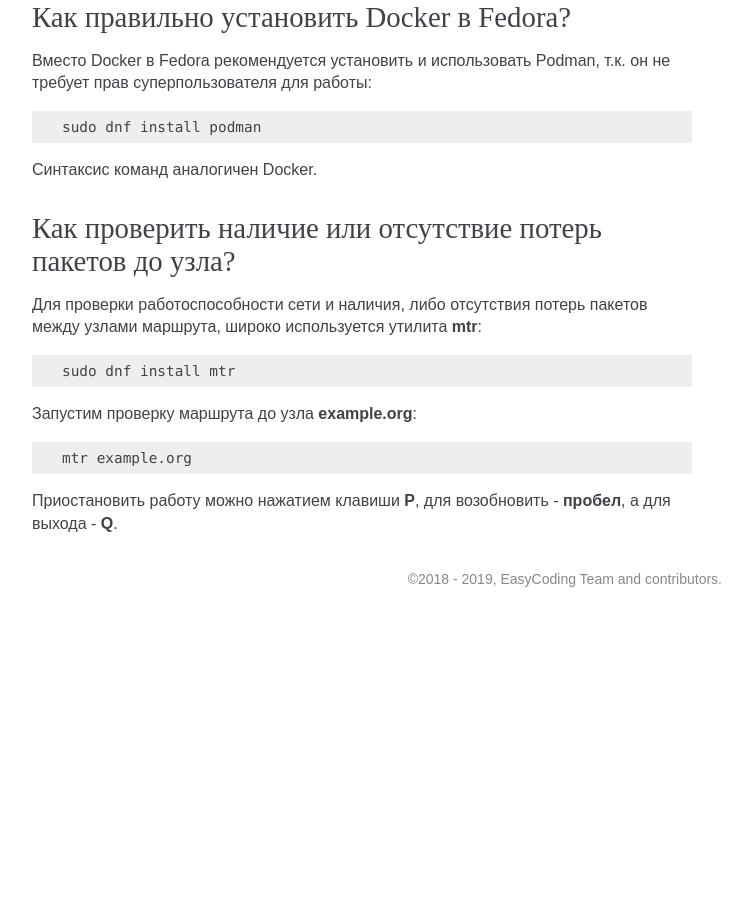
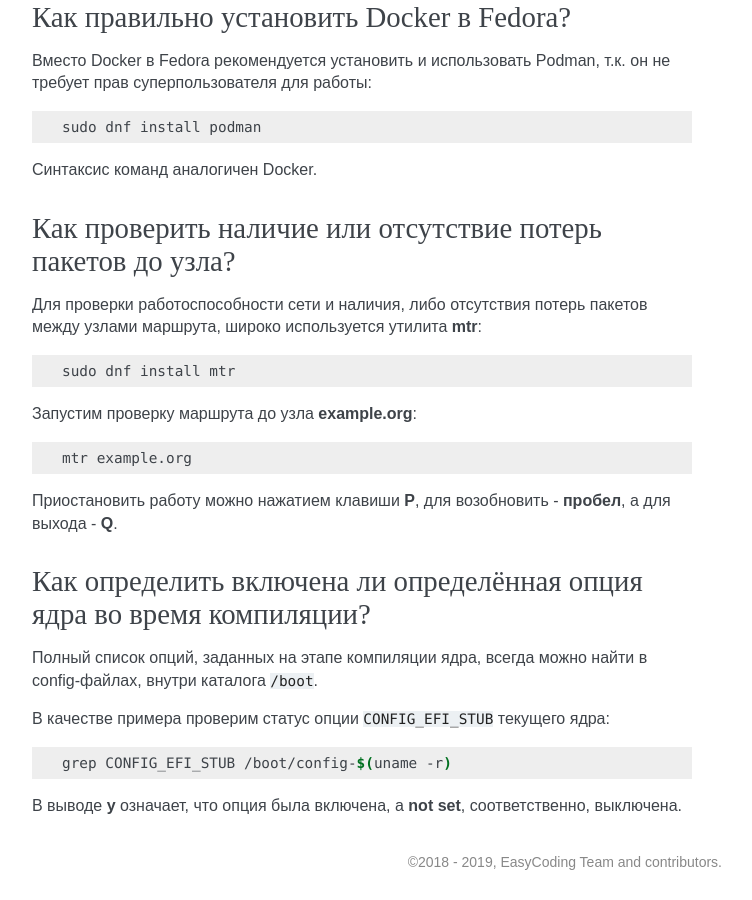
Before and after one commit to RussianFedora/FAQ, a Sphinx documentation site: the page built from source/administration.rst, in a window 1280 px wide and 900 px high, scrolled down 16586 px. Shown: the whole window, without its empty margins (388-1140 px from the left). Built offline with Sphinx 7.4.7, drawn with Linux system fonts in a browser that asks for light colours; before the commit the page ends 17203 px from its top, so only the background shows below that; some of the changed text lies outside the part shown.

Commit message:
Added question about kernel build options.

```diff
--- a/source/administration.rst
+++ b/source/administration.rst
@@ -998,3 +998,19 @@
     mtr example.org
 
 Приостановить работу можно нажатием клавиши **P**, для возобновить - **пробел**, а для выхода - **Q**.
+
+.. index:: kernel, option, settings, parameters
+.. _kernel-bs:
+
+Как определить включена ли определённая опция ядра во время компиляции?
+==========================================================================
+
+Полный список опций, заданных на этапе компиляции ядра, всегда можно найти в config-файлах, внутри каталога ``/boot``.
+
+В качестве примера проверим статус опции ``CONFIG_EFI_STUB`` текущего ядра:
+
+.. code-block:: bash
+
+    grep CONFIG_EFI_STUB /boot/config-$(uname -r)
+
+В выводе **y** означает, что опция была включена, а **not set**, соответственно, выключена.
```
